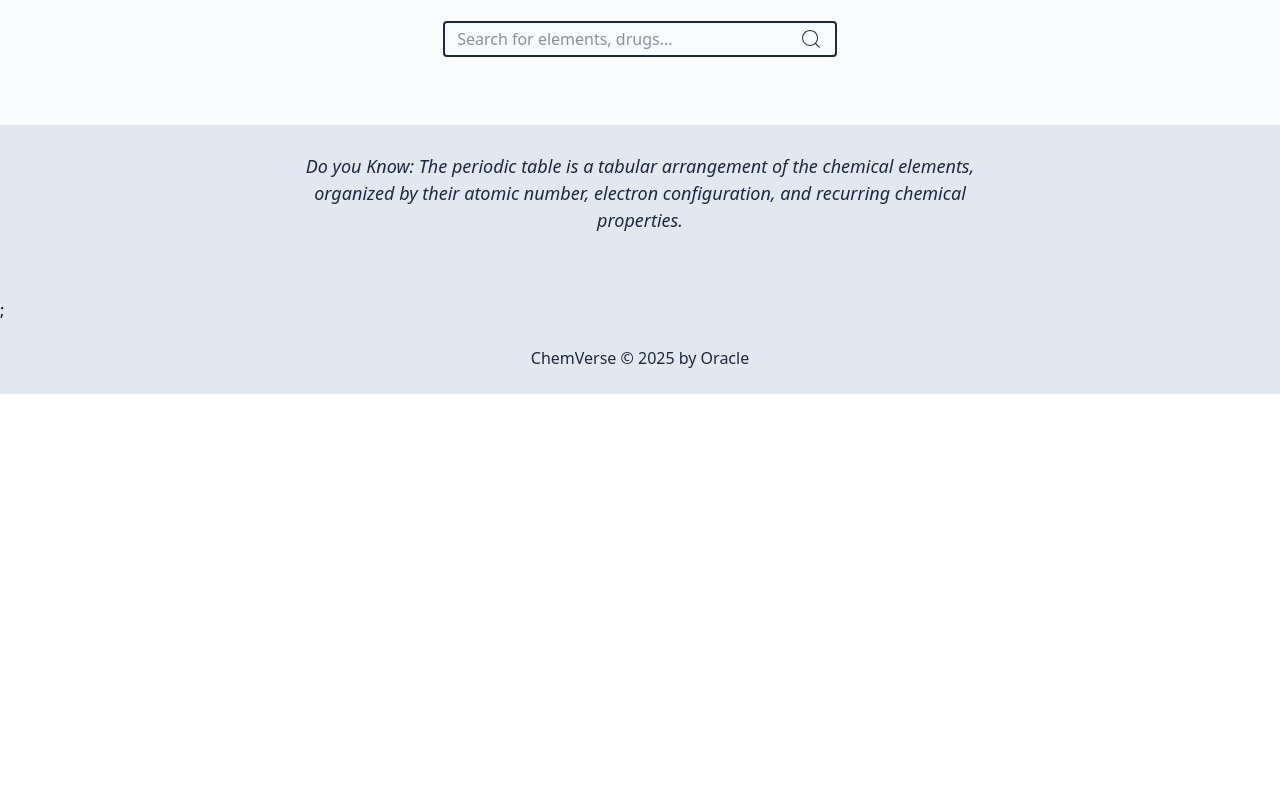
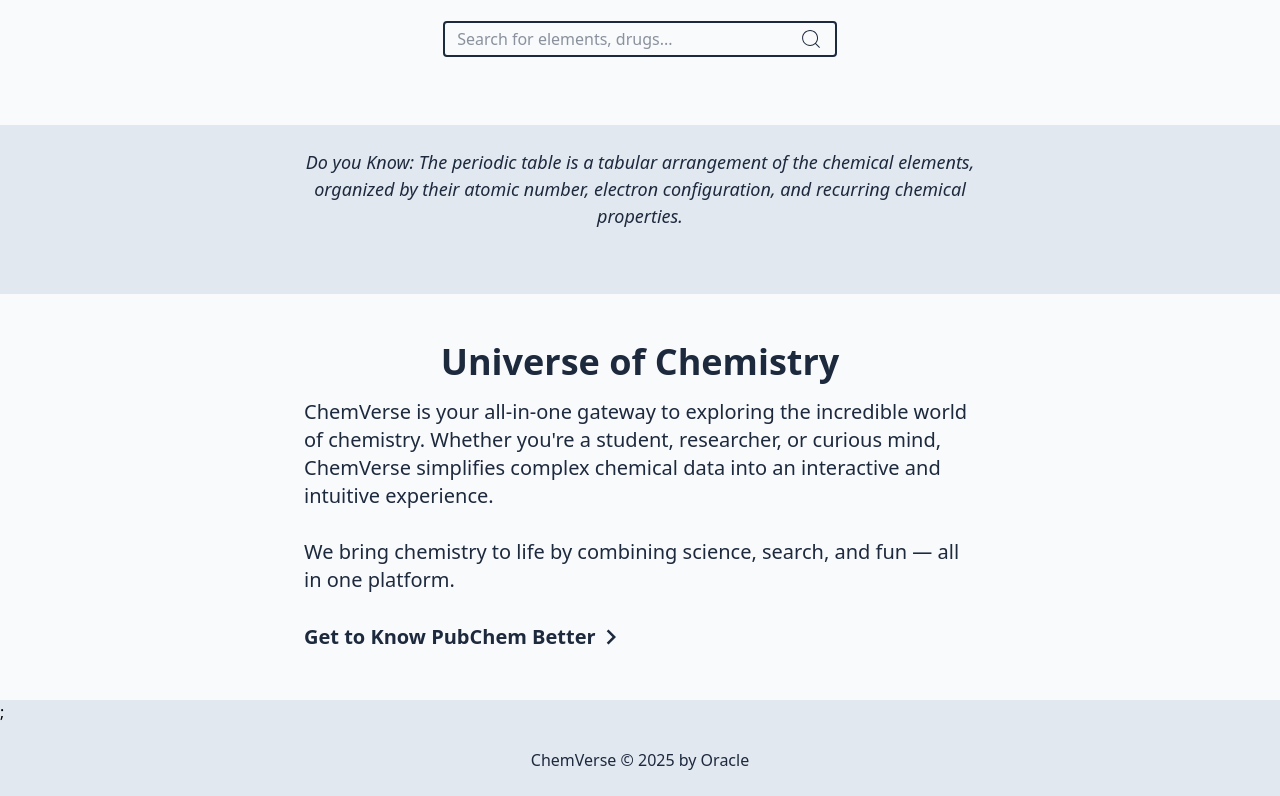
Before and after one commit to olamilekan5162/chemVerse, a React (Vite) app: page / in a window 1280 px wide. Shown: the part 375-1171 px from the top of the page. Before the commit the page ends 800 px from the top, so only its background shows below. Built offline with nearby package versions, Linux system fonts and the light colour scheme.

Commit message:
made nav bar fixed to the top

```diff
--- a/src/App.tsx
+++ b/src/App.tsx
@@ -4,7 +4,7 @@
 
 const App = () => {
   return (
-    <div className="bg-bg-color dark:bg-bg-color-dark flex h-full w-full flex-col">
+    <div className="bg-bg-color dark:bg-bg-color-dark flex h-full w-full flex-col pt-[100px]">
       <Navbar />
       <Outlet />;
       <Footer />
--- a/src/components/navbar/Navbar.tsx
+++ b/src/components/navbar/Navbar.tsx
@@ -4,7 +4,7 @@
 import logo from "/logo.svg";
 const Navbar = () => {
   return (
-    <div className="bg-secondary text-primary dark:bg-primary dark:text-secondary flex h-[100px] flex-row justify-between px-[40px] py-3">
+    <div className="bg-secondary text-primary dark:bg-primary dark:text-secondary fixed top-0 right-0 left-0 z-50 flex h-[100px] flex-row justify-between px-[40px] py-3">
       <Link to="#" className="flex flex-row items-center justify-center gap-3">
         <img src={logo} alt="logo" className="h-auto w-[50px]" />
         <h1 className="text-5xl font-extrabold">ChemVerse</h1>
--- a/src/pages/dashboard/Dashboard.tsx
+++ b/src/pages/dashboard/Dashboard.tsx
@@ -2,6 +2,8 @@
 import { useEffect, useState } from "react";
 import Hero from "../../components/hero/Hero";
 import { chemistryFacts } from "../../utils/chemistryFacts";
+import { NavLink } from "react-router-dom";
+import { MdNavigateNext } from "react-icons/md";
 
 const Dashboard = () => {
   const [compound, setCompound] = useState(null);
@@ -52,7 +54,7 @@
       const random = Math.floor(Math.random() * chemistryFacts.length);
       setTimeout(() => {
         setCurrentFact(random);
-      }, 20000);
+      }, 10000);
       setMyFact(chemistryFacts[currentFact].fact);
     };
     setFact();
@@ -61,7 +63,7 @@
   return (
     <div className="flex flex-col items-center">
       <Hero onSearch={fetchCompoundData} />
-      <h1 className="text-primary dark:text-secondary mt-7 max-w-2xl text-center text-[18px]">
+      <h1 className="text-primary dark:text-secondary mt-6 max-w-2xl text-center text-[18px]">
         <i>Do you Know: {myFact} </i>
       </h1>
 
@@ -122,6 +124,23 @@
           </div>
         )}
       </div>
+      <div className="bg-secondary text-primary dark:bg-primary dark:text-secondary flex h-fit w-full justify-center py-12">
+        <div className="flex flex-col items-center gap-4">
+          <p className="text-4xl font-bold">Universe of Chemistry</p>
+          <span className="max-w-2xl text-xl">
+            ChemVerse is your all-in-one gateway to exploring the incredible
+            world of chemistry. Whether you're a student, researcher, or curious
+            mind, ChemVerse simplifies complex chemical data into an interactive
+            and intuitive experience. <br /> <br /> We bring chemistry to life
+            by combining science, search, and fun — all in one platform. <br />
+            <br />
+            <NavLink to="about" className="flex items-center font-bold">
+              Get to Know PubChem Better
+              <MdNavigateNext className="text-3xl" />
+            </NavLink>
+          </span>
+        </div>
+      </div>
     </div>
   );
 };
--- a/src/pages/drugs/Drugs.tsx
+++ b/src/pages/drugs/Drugs.tsx
@@ -1,7 +1,7 @@
 const Drugs = () => {
   return (
     <div>
-      <div></div>
+      <div>Drug Page</div>
     </div>
   );
 };
```
Also changed, not shown: src/utils/chemistryFacts.ts (renamed from src/utils/chemistryFacts.js).
